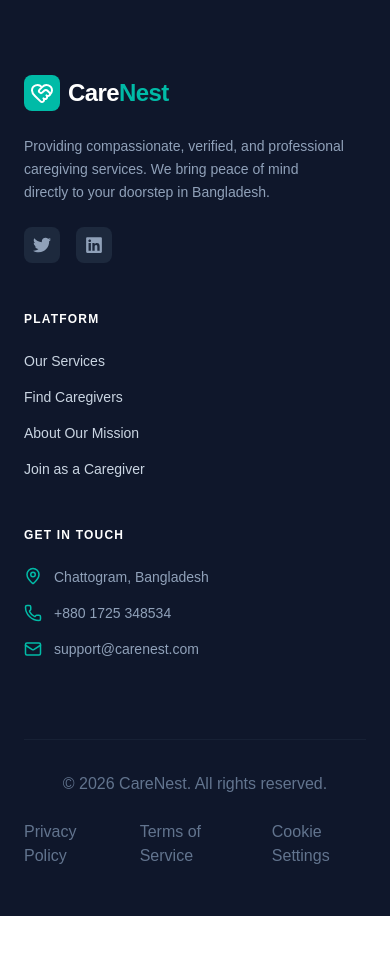
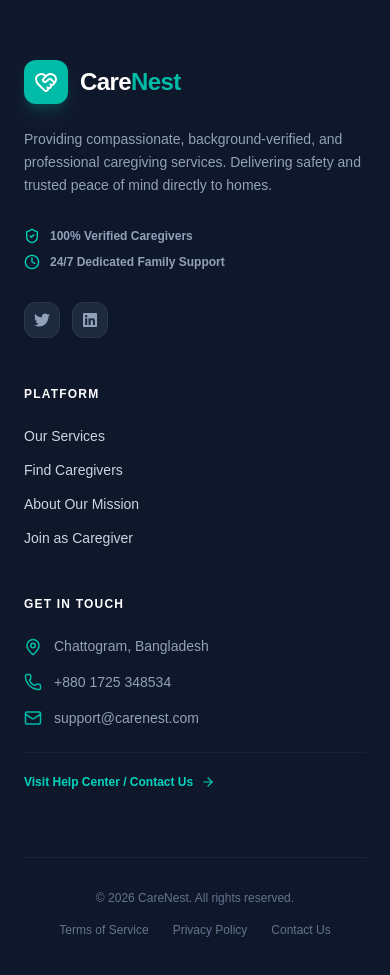
Before and after one commit to abdulrehmanaarmaan/care-nest, a Next.js app: page / in a window 390 px wide. Shown: the part 4660-5635 px from the top of the page. Before the commit the page ends 5576 px from the top, so only its background shows below. Built offline with nearby package versions, Linux system fonts and the light colour scheme; no server answers.

Commit message:
refactor(footer): modernize layout, legal routes, and responsive grid structure

```diff
--- a/src/app/components/Footer.tsx
+++ b/src/app/components/Footer.tsx
@@ -1,100 +1,188 @@
 'use client'
-import { HeartHandshake, MapPin, Phone, Mail, } from 'lucide-react';
+
+import React from 'react';
 import Link from 'next/link';
-import React from 'react';
-import { FaFacebook, FaInstagram, FaLinkedin, FaTwitter } from 'react-icons/fa';
+import {
+  HeartHandshake,
+  MapPin,
+  Phone,
+  Mail,
+  ArrowRight,
+  ShieldCheck,
+  Clock
+} from 'lucide-react';
+import { FaTwitter, FaLinkedin } from 'react-icons/fa';
 
 const Footer = () => {
   return (
-        <footer className="bg-slate-900 text-slate-300">
-            {/* Main Footer Content */}
-            <div className="max-w-7xl mx-auto px-6 pt-20 pb-12">
-                <div className="grid grid-cols-1 md:grid-cols-2 lg:grid-cols-3 gap-12">
-                    {/* Column 1: Brand & About */}
-                    <div className="space-y-6">
-                        <Link href="/" className="flex items-center gap-2 group w-fit">
-                            <div className="bg-teal-500 p-1.5 rounded-lg group-hover:rotate-6 transition-transform">
-                                <HeartHandshake className="text-white" size={24} />
+    <footer className="bg-slate-900 text-slate-300 border-t border-slate-800/80 relative overflow-hidden select-none">
+      {/* Decorative Top Glow */}
+      <div className="absolute top-0 left-1/2 -translate-x-1/2 w-3/4 h-px bg-gradient-to-r from-transparent via-teal-500/40 to-transparent" />
+
+      {/* Main Footer Container */}
+      <div className="max-w-7xl mx-auto px-6 pt-16 pb-12 lg:pt-20 lg:pb-16">
+        <div className="grid grid-cols-1 md:grid-cols-2 lg:grid-cols-9 gap-12 lg:gap-0 justify-start lg:justify-between pb-16 border-b border-slate-800/80">
+
+          {/* Column 1: Brand & Core Value Proposition (4 cols on Desktop) */}
+          <div className="lg:col-span-4 space-y-6">
+            <Link href="/" className="inline-flex items-center gap-3 group focus:outline-none focus-visible:ring-2 focus-visible:ring-teal-500 rounded-xl">
+              <div className="bg-teal-500 p-2.5 rounded-xl group-hover:rotate-6 group-hover:scale-105 transition-all duration-300 shadow-lg shadow-teal-500/20">
+                <HeartHandshake className="text-white w-6 h-6" />
               </div>
               <h2 className="text-2xl font-black text-white tracking-tight">
                 Care<span className="text-teal-500">Nest</span>
               </h2>
             </Link>
-                        <p className="text-sm leading-relaxed text-slate-400 max-w-xs">
-                            Providing compassionate, verified, and professional caregiving services.
-                            We bring peace of mind directly to your doorstep in Bangladesh.
+
+            <p className="text-sm leading-relaxed text-slate-400 max-w-sm">
+              Providing compassionate, background-verified, and professional caregiving services.
+              Delivering safety and trusted peace of mind directly to homes.
             </p>
-                        <div className="flex gap-4">
-                            {/* <SocialIcon icon={<FaFacebook size={18} />} /> */}
-                            <SocialIcon href='https://x.com/AbdulA48036' icon={<FaTwitter size={18} />} />
-                            {/* <SocialIcon icon={<FaInstagram size={18} />} /> */}
-                            <SocialIcon href='https://www.linkedin.com/in/abdul-rehman-aarmaan/' icon={<FaLinkedin size={18} />} />
+
+            {/* Platform Highlights */}
+            <div className="flex flex-col gap-2.5 pt-2">
+              <div className="flex items-center gap-2.5 text-xs font-semibold text-slate-400">
+                <ShieldCheck size={16} className="text-teal-400" />
+                <span>100% Verified Caregivers</span>
+              </div>
+              <div className="flex items-center gap-2.5 text-xs font-semibold text-slate-400">
+                <Clock size={16} className="text-teal-400" />
+                <span>24/7 Dedicated Family Support</span>
               </div>
             </div>
-                    {/* Column 2: Quick Links */}
-                    <div>
-                        <h4 className="text-white font-bold mb-6 uppercase tracking-widest text-xs">Platform</h4>
-                        <ul className="space-y-4 text-sm font-medium">
-                            <li><Link href="/services">Our Services</Link></li>
-                            <li><Link href="/caregivers">Find Caregivers</Link></li>
-                            <li><Link href="/about">About Our Mission</Link></li>
-                            <li><Link href="/become-a-caregiver">Join as a Caregiver</Link></li>
+
+            {/* Social Channels */}
+            <div className="flex items-center gap-3 pt-2">
+              <SocialIcon href="https://x.com/AbdulA48036" icon={<FaTwitter size={16} />} label="Twitter / X" />
+              <SocialIcon href="https://www.linkedin.com/in/abdul-rehman-aarmaan/" icon={<FaLinkedin size={16} />} label="LinkedIn" />
+            </div>
+          </div>
+
+          {/* Column 2: Quick Links - Platform (2 cols) */}
+          <div className="lg:col-span-3">
+            <h3 className="text-white font-bold mb-6 text-xs uppercase tracking-widest text-slate-200">
+              Platform
+            </h3>
+            <ul className="space-y-3.5 text-sm font-medium">
+              <li>
+                <Link href="/services" className="hover:text-teal-400 transition-colors duration-200">
+                  Our Services
+                </Link>
+              </li>
+              <li>
+                <Link href="/caregivers" className="hover:text-teal-400 transition-colors duration-200">
+                  Find Caregivers
+                </Link>
+              </li>
+              <li>
+                <Link href="/about" className="hover:text-teal-400 transition-colors duration-200">
+                  About Our Mission
+                </Link>
+              </li>
+              <li>
+                <Link href="/become-a-caregiver" className="hover:text-teal-400 transition-colors duration-200">
+                  Join as Caregiver
+                </Link>
+              </li>
             </ul>
           </div>
-                    {/* Column 3: Contact Info */}
-                    <div>
-                        <h4 className="text-white font-bold mb-6 uppercase tracking-widest text-xs">Get in Touch</h4>
-                        <ul className="space-y-4 text-sm">
-                            <li className="flex items-start gap-3 group">
-                                <MapPin size={18} className="text-teal-500 shrink-0 group-hover:scale-110 transition-transform" />
-                                <span className="text-slate-400">
-                                    {/* 123 Care Street, Gulshan 2,<br /> */}
-                                Chattogram, Bangladesh</span>
+
+          {/* Column 3: Contact Info & Support (3 cols) */}
+          <div className="lg:col-span-2">
+            <h3 className="text-white font-bold mb-6 text-xs uppercase tracking-widest text-slate-200">
+              Get in Touch
+            </h3>
+            <ul className="space-y-4 text-sm font-medium">
+              <li className="flex items-start gap-3 text-slate-400 group">
+                <MapPin size={18} className="text-teal-500 shrink-0 mt-0.5 group-hover:scale-110 transition-transform" />
+                <span>Chattogram, Bangladesh</span>
               </li>
               <li className="flex items-center gap-3 group">
                 <Phone size={18} className="text-teal-500 shrink-0 group-hover:scale-110 transition-transform" />
-                                <Link href="tel:+8801725348534" className="text-slate-400">+880 1725 348534</Link>
+                <a href="tel:+8801725348534" className="text-slate-400 hover:text-teal-400 transition-colors">
+                  +880 1725 348534
+                </a>
               </li>
               <li className="flex items-center gap-3 group">
                 <Mail size={18} className="text-teal-500 shrink-0 group-hover:scale-110 transition-transform" />
-                                <Link href='mailto:abdulrehmanaarmaan@gmail.com' className="text-slate-400">support@carenest.com</Link>
+                <a href="mailto:abdulrehmanaarmaan@gmail.com" className="text-slate-400 hover:text-teal-400 transition-colors">
+                  support@carenest.com
+                </a>
               </li>
             </ul>
+
+            {/* Direct Contact Page Link */}
+            <div className="mt-6 pt-4 border-t border-slate-800/60">
+              <Link
+                href="/contact"
+                className="inline-flex items-center gap-2 text-xs font-bold text-teal-400 hover:text-teal-300 transition-colors group"
+              >
+                <span>Visit Help Center / Contact Us</span>
+                <ArrowRight size={14} className="group-hover:translate-x-1 transition-transform" />
+              </Link>
             </div>
-                    {/* Column 4: Newsletter */}
-                    {/* <div>
-                        <h4 className="text-white font-bold mb-6 uppercase tracking-widest text-xs">Newsletter</h4>
-                        <p className="text-sm text-slate-400 mb-4">Stay updated with latest care tips and news.</p>
-                        <form className="space-y-3" onSubmit={(e) => e.preventDefault()}>
+          </div>
+
+          {/* Column 4: Lightweight Newsletter Subscription (3 cols) */}
+          {/* <div className="lg:col-span-3 space-y-4">
+            <h3 className="text-white font-bold mb-6 text-xs uppercase tracking-widest text-slate-200">
+              Stay Informed
+            </h3>
+            <p className="text-xs leading-relaxed text-slate-400">
+              Subscribe to get caregiving tips and regular service updates.
+            </p>
+            <form onSubmit={(e) => e.preventDefault()} className="space-y-2.5">
+              <div className="relative">
                 <input
                   type="email"
-                                placeholder="Your email address"
-                                className="w-full bg-slate-800/50 border border-slate-700 rounded-xl px-4 py-3 text-sm text-white focus:outline-none focus:ring-2 focus:ring-teal-500/50 transition-all placeholder:text-slate-500"
+                  placeholder="Enter your email"
+                  className="w-full bg-slate-800/80 border border-slate-700/80 rounded-xl px-4 py-3 text-xs text-white placeholder:text-slate-500 focus:outline-none focus:ring-2 focus:ring-teal-500/50 focus:border-teal-500 transition-all"
+                  required
                 />
-                            <button className="w-full bg-teal-600 hover:bg-teal-700 text-white font-bold py-3 rounded-xl text-sm transition-all active:scale-[0.98] shadow-lg shadow-teal-900/40">
-                                Subscribe
+              </div>
+              <button
+                type="submit"
+                className="w-full bg-teal-600 hover:bg-teal-500 text-white font-bold py-3 rounded-xl text-xs transition-all duration-200 active:scale-[0.98] shadow-md shadow-teal-900/30 flex items-center justify-center gap-2 cursor-pointer"
+              >
+                <span>Subscribe</span>
               </button>
             </form>
           </div> */}
+
         </div>
-                {/* Bottom Bar */}
-                <div className="mt-20 pt-8 border-t border-slate-800/60 flex flex-col md:flex-row justify-between items-center gap-6 text-slate-500">
+
+        {/* Bottom Bar / Copyright & Legal */}
+        <div className="mt-8 flex flex-col sm:flex-row justify-between items-center gap-4 text-xs text-slate-500 font-medium">
           <p>© {new Date().getFullYear()} CareNest. All rights reserved.</p>
-                    <div className="flex gap-8 font-medium">
-                        <Link href="/privacy" className="hover:text-teal-500 transition">Privacy Policy</Link>
-                        <Link href="/terms" className="hover:text-teal-500 transition">Terms of Service</Link>
-                        <Link href="/cookies" className="hover:text-teal-500 transition">Cookie Settings</Link>
+
+          <div className="flex flex-wrap justify-center gap-6">
+            <Link href="/terms" className="hover:text-teal-400 transition-colors">
+              Terms of Service
+            </Link>
+            <Link href="/privacy" className="hover:text-teal-400 transition-colors">
+              Privacy Policy
+            </Link>
+            <Link href="/contact" className="hover:text-teal-400 transition-colors">
+              Contact Us
+            </Link>
           </div>
         </div>
       </div>
-        </footer >
+    </footer>
   );
 };
 
-const SocialIcon = ({ icon, href }) => (
-    <Link href={href} className="w-9 h-9 flex items-center justify-center rounded-lg bg-slate-800 text-slate-400 hover:bg-teal-600 hover:text-white transition-all duration-300">
+// Reusable Helper Component for Social Links
+const SocialIcon = ({ icon, href, label }) => (
+  <a
+    href={href}
+    target="_blank"
+    rel="noopener noreferrer"
+    aria-label={label}
+    className="w-9 h-9 flex items-center justify-center rounded-xl bg-slate-800 border border-slate-700/60 text-slate-400 hover:bg-teal-600 hover:border-teal-600 hover:text-white transition-all duration-300 hover:-translate-y-0.5 shadow-xs"
+  >
     {icon}
-    </Link>
+  </a>
 );
 
 export default Footer;
--- a/src/app/components/ai/AIAssistantButton.tsx
+++ b/src/app/components/ai/AIAssistantButton.tsx
@@ -21,7 +21,7 @@ const AIAssistantButton = () => {
         <Link
             href="/dashboard/ai-assistant"
             aria-label="Open CareNest AI Assistant"
-            className="group fixed bottom-5 right-5 sm:bottom-8 sm:right-8 z-999 flex items-center gap-3 rounded-2xl sm:rounded-full bg-slate-900/95 backdrop-blur-md p-2.5 pr-4 sm:p-3 sm:pr-6 text-white shadow-2xl shadow-teal-900/30 border border-slate-800 hover:border-teal-500/50 hover:bg-slate-900 transition-all duration-300 hover:-translate-y-1 active:scale-[0.98] select-none"
+            className="group fixed bottom-20 right-5 sm:bottom-30 sm:right-8 z-999 flex items-center gap-3 rounded-2xl sm:rounded-full bg-slate-900/95 backdrop-blur-md p-2.5 pr-4 sm:p-3 sm:pr-6 text-white shadow-2xl shadow-teal-900/30 border border-slate-800 hover:border-teal-500/50 hover:bg-slate-900 transition-all duration-300 hover:-translate-y-1 active:scale-[0.98] select-none"
         >
             {/* Ambient Background Glow Effect */}
             <div className="absolute -inset-0.5 rounded-2xl sm:rounded-full bg-linear-to-r from-teal-500 to-emerald-500 opacity-0 blur group-hover:opacity-30 transition duration-500" />
```
Lines whose indentation alone changed are shown as unchanged.
